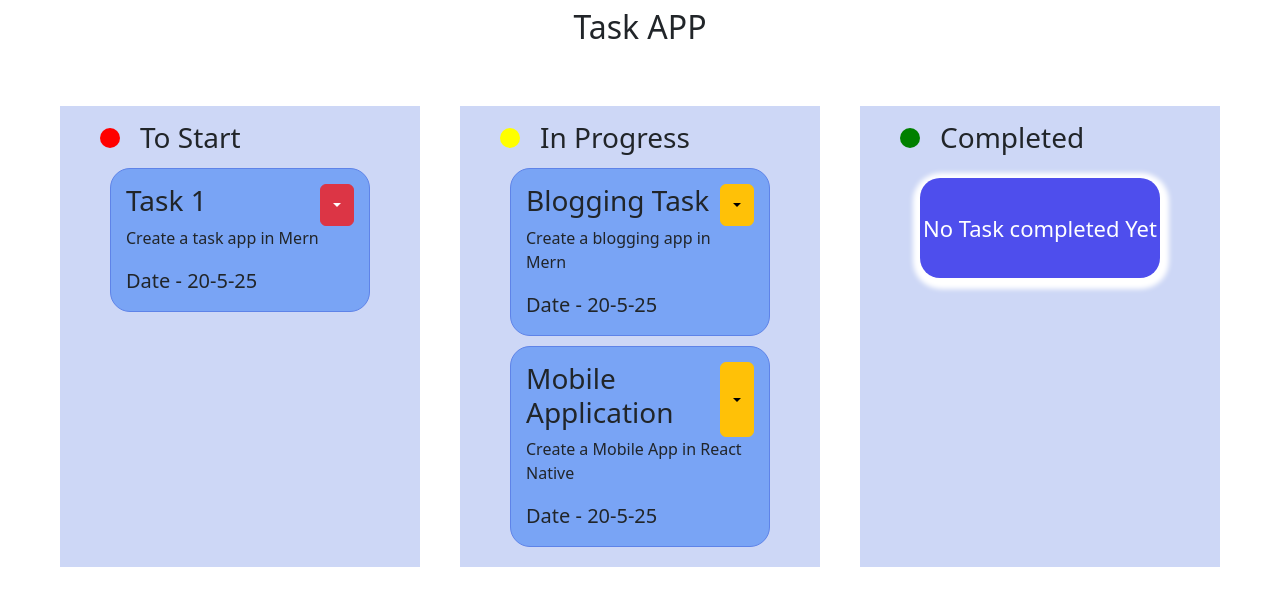
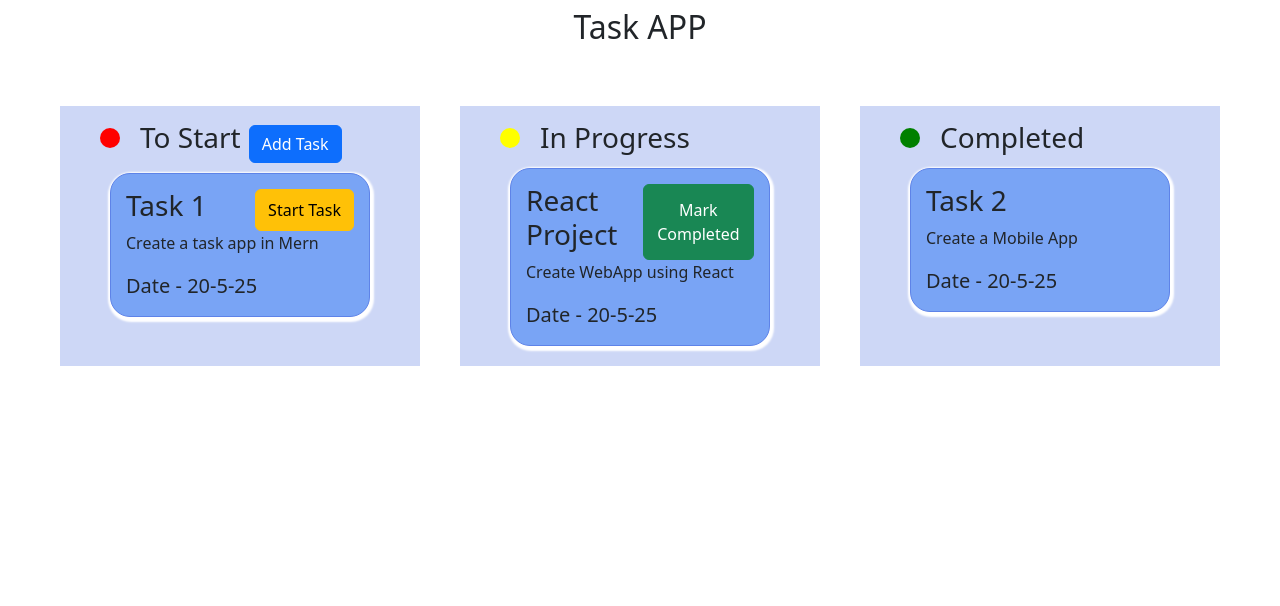
Before and after one commit to amitbhatia654/todoapp, a React (Vite) app in the folder Frontend/: page / in a window 1280 px wide. Shown: the top 606 px of the page. Built offline with nearby package versions, Linux system fonts and the light colour scheme.

Commit message:
add redux store

```diff
--- a/Frontend/package.json
+++ b/Frontend/package.json
@@ -10,8 +10,11 @@
     "preview": "vite preview"
   },
   "dependencies": {
+    "@reduxjs/toolkit": "^2.5.1",
     "react": "^19.0.0",
-    "react-dom": "^19.0.0"
+    "react-dom": "^19.0.0",
+    "react-redux": "^9.2.0",
+    "react-toastify": "^11.0.3"
   },
   "devDependencies": {
     "@eslint/js": "^9.19.0",
--- a/Frontend/src/App.css
+++ b/Frontend/src/App.css
@@ -46,17 +46,18 @@
   border-radius: 20px;
   margin: 10px;
   padding: 15px;
+  box-shadow: 1px 2px 2px 3px white;
 }
 
 .no-task {
   min-height: 100px;
-  background-color: rgb(78, 78, 237);
-  color: white;
+  /* background-color: rgb(78, 78, 237); */
+  color: red;
   border-radius: 20px;
   margin: 20px;
   display: flex;
   justify-content: center;
   align-items: center;
-  box-shadow: 1px 3px 5px 8px;
+  box-shadow: 1px 3px 5px 8px white;
   font-size: 22px;
 }
--- a/Frontend/src/App.jsx
+++ b/Frontend/src/App.jsx
@@ -1,27 +1,24 @@
 import { useState } from "react";
 import "./App.css";
+import { useSelector, useDispatch } from "react-redux";
+import { updateTaskStatus, addTask } from ".././src/redux/taskSlice";
+import { ToastContainer, toast } from "react-toastify";
+
 const App = () => {
-  const [data, setData] = useState([
-    {
-      id: 1,
-      title: "Task 1",
-      desc: "Create a task app in Mern",
-      status: "pending",
-    },
+  const tasks = useSelector((state) => state?.tasks?.tasks);
+  console.log(tasks, "the tasks is ");
 
-    {
-      id: 2,
-      title: "Blogging Task",
-      desc: "Create a blogging app in Mern",
-      status: "progress",
-    },
-    {
-      id: 3,
-      title: "Mobile Application",
-      desc: "Create a Mobile App in React Native",
-      status: "progress",
-    },
-  ]);
+  const dispatch = useDispatch();
+
+  const handleStatusChange = (id, status) => {
+    dispatch(updateTaskStatus({ id, status }));
+    if (status == "progress") toast("Task Started");
+    else toast("Task Completed");
+  };
+
+  const handleAddTask = () => {
+    dispatch(addTask({ id: Date.now(), title: "New Task", status: "pending" }));
+  };
 
   const handleChange = (task, status) => {
     setData((prevData) =>
@@ -36,41 +33,33 @@ const App = () => {
         <div className="main-box">
           <span className="dot1"></span>
           <span className="fs-3">To Start</span>
-          {data.filter((t) => t.status == "pending").length > 0 ? (
-            data.map((task, key) => {
+          <button
+            className="btn btn-primary mx-2"
+            // onClick={() => handleAddTask()}
+            type="button"
+            data-bs-toggle="modal"
+            data-bs-target="#exampleModal"
+          >
+            {" "}
+            Add Task{" "}
+          </button>
+
+          {tasks.filter((t) => t.status == "pending").length > 0 ? (
+            tasks.map((task, index) => {
               if (task.status == "pending")
                 return (
-                  <div key={key}>
+                  <div key={index}>
                     <div className="task-box">
                       <div className="d-flex justify-content-between">
                         <h3> {task.title}</h3>
-                        <div className="btn-group">
                         <button
-                            type="button"
-                            className="btn btn-danger dropdown-toggle"
-                            data-bs-toggle="dropdown"
-                            aria-expanded="false"
-                          ></button>
-                          <ul className="dropdown-menu">
-                            <li>
-                              <button
-                                className="dropdown-item"
-                                onClick={() => handleChange(task, "progress")}
+                          className="btn btn-warning"
+                          onClick={() =>
+                            handleStatusChange(task.id, "progress")
+                          }
                         >
-                                IN Progress
+                          Start Task
                         </button>
-                            </li>
-
-                            <li>
-                              <button
-                                className="dropdown-item"
-                                onClick={() => handleChange(task, "completed")}
-                              >
-                                Completed
-                              </button>
-                            </li>
-                          </ul>
-                        </div>
                       </div>
                       <div>{task.desc}</div>
                       <div className="mt-3 fs-5">Date - 20-5-25</div>
@@ -79,52 +68,33 @@ const App = () => {
                 );
             })
           ) : (
-            <div className="no-task">No Task Assigned Yet</div>
+            <div className="no-task">No Pending Task Left</div>
           )}
         </div>
         <div className=" main-box">
           <div className="dot2"></div>
           <span className="fs-3">In Progress</span>
-          {data.filter((t) => t.status == "progress").length > 0 ? (
-            data.map((task) => {
+          {tasks.filter((t) => t.status == "progress").length > 0 ? (
+            tasks.map((task, index) => {
               if (task.status == "progress")
                 return (
-                  <>
+                  <div key={index}>
                     <div className="task-box">
                       <div className="d-flex justify-content-between">
                         <h3> {task.title}</h3>
-                        <div className="btn-group">
                         <button
-                            type="button"
-                            className="btn btn-warning dropdown-toggle"
-                            data-bs-toggle="dropdown"
-                            aria-expanded="false"
-                          ></button>
-                          <ul className="dropdown-menu">
-                            <li>
-                              <button
-                                className="dropdown-item"
-                                onClick={() => handleChange(task, "pending")}
+                          className="btn btn-success"
+                          onClick={() =>
+                            handleStatusChange(task.id, "completed")
+                          }
                         >
-                                Not Started
+                          Mark Completed
                         </button>
-                            </li>
-
-                            <li>
-                              <button
-                                className="dropdown-item"
-                                onClick={() => handleChange(task, "completed")}
-                              >
-                                Completed
-                              </button>
-                            </li>
-                          </ul>
-                        </div>
                       </div>
                       <div>{task.desc}</div>
                       <div className="mt-3 fs-5">Date - 20-5-25</div>
                     </div>
-                  </>
+                  </div>
                 );
             })
           ) : (
@@ -134,41 +104,14 @@ const App = () => {
         <div className=" main-box">
           <div className="dot3"></div>
           <span className="fs-3">Completed</span>
-          {data.filter((t) => t.status == "completed").length > 0 ? (
-            data.map((task, key) => {
+          {tasks.filter((t) => t.status == "completed").length > 0 ? (
+            tasks.map((task, index) => {
               if (task.status == "completed")
                 return (
-                  <div key={key}>
+                  <div key={index}>
                     <div className="task-box">
                       <div className="d-flex justify-content-between">
                         <h3> {task.title}</h3>
-                        <div className="btn-group">
-                          <button
-                            type="button"
-                            className="btn btn-success dropdown-toggle"
-                            data-bs-toggle="dropdown"
-                            aria-expanded="false"
-                          ></button>
-                          <ul className="dropdown-menu">
-                            <li>
-                              <button
-                                className="dropdown-item"
-                                onClick={() => handleChange(task, "pending")}
-                              >
-                                Not Started
-                              </button>
-                            </li>
-
-                            <li>
-                              <button
-                                className="dropdown-item"
-                                onClick={() => handleChange(task, "progress")}
-                              >
-                                progress
-                              </button>
-                            </li>
-                          </ul>
-                        </div>
                       </div>
                       <div>{task.desc}</div>
                       <div className="mt-3 fs-5">Date - 20-5-25</div>
@@ -181,6 +124,8 @@ const App = () => {
           )}
         </div>
       </div>
+
+      <ToastContainer />
     </>
   );
 };
--- /dev/null
+++ b/Frontend/src/redux/store.js
@@ -0,0 +1,10 @@
+import { configureStore } from "@reduxjs/toolkit";
+import taskReducer from "./taskSlice";
+
+const store = configureStore({
+  reducer: {
+    tasks: taskReducer,
+  },
+});
+
+export default store;
--- /dev/null
+++ b/Frontend/src/redux/taskSlice.js
@@ -0,0 +1,46 @@
+import { createSlice } from "@reduxjs/toolkit";
+
+const initialState = {
+  tasks: [
+    {
+      id: 1,
+      title: "Task 1",
+      status: "pending",
+      desc: "Create a task app in Mern",
+    },
+    {
+      id: 2,
+      title: "Task 2",
+      desc: "Create a Mobile App",
+      status: "completed",
+    },
+    {
+      id: 3,
+      title: "React Project",
+      desc: "Create WebApp using React ",
+      status: "progress",
+    },
+  ],
+};
+
+// Slice
+const taskSlice = createSlice({
+  name: "tasks",
+  initialState,
+  reducers: {
+    addTask: (state, action) => {
+      state.tasks.push(action.payload);
+    },
+    updateTaskStatus: (state, action) => {
+      const { id, status } = action.payload;
+      const task = state.tasks.find((task) => task.id === id);
+      if (task) task.status = status;
+    },
+  },
+});
+
+// Export actions
+export const { addTask, updateTaskStatus } = taskSlice.actions;
+
+// Export reducer
+export default taskSlice.reducer;
```
Also changed, not shown: Frontend/src/main.jsx (+7 -2 lines), 1 other file (tests, documents, lock files or other folders). Lines whose indentation alone changed are shown as unchanged.
